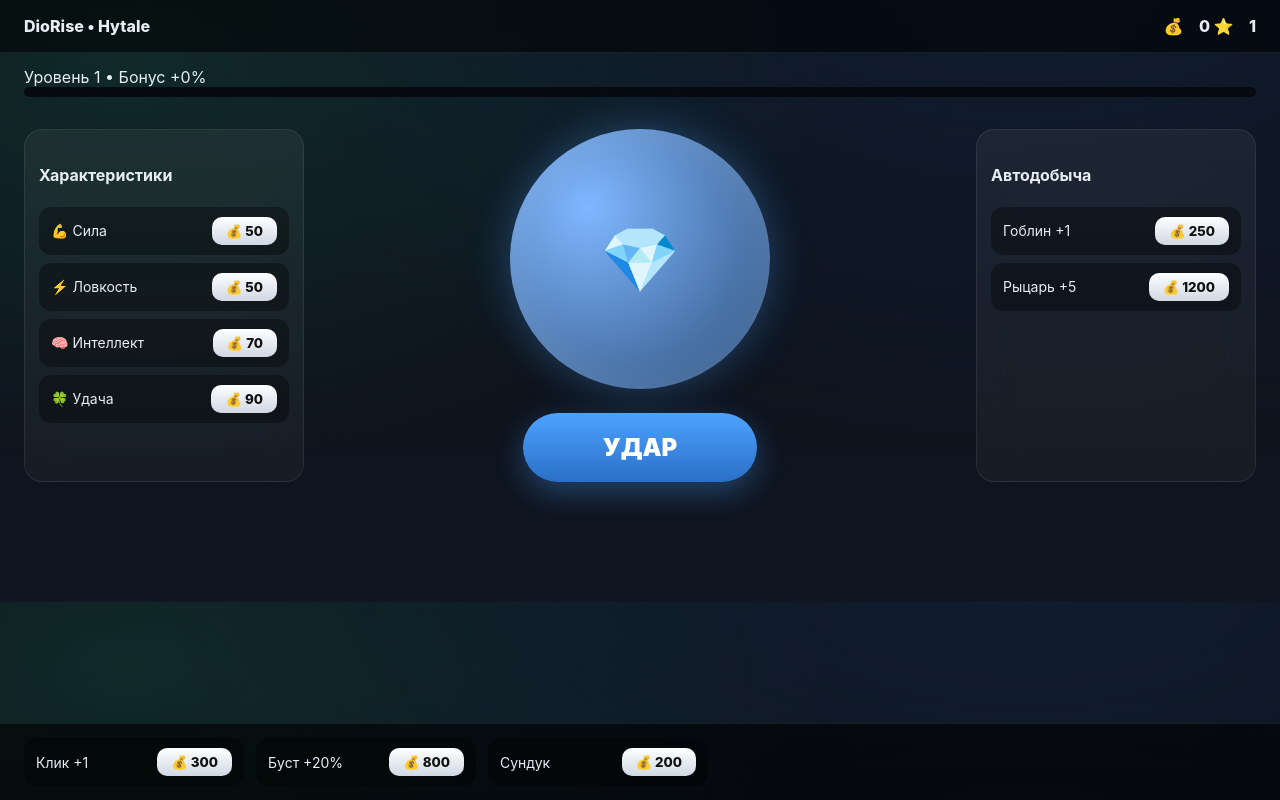
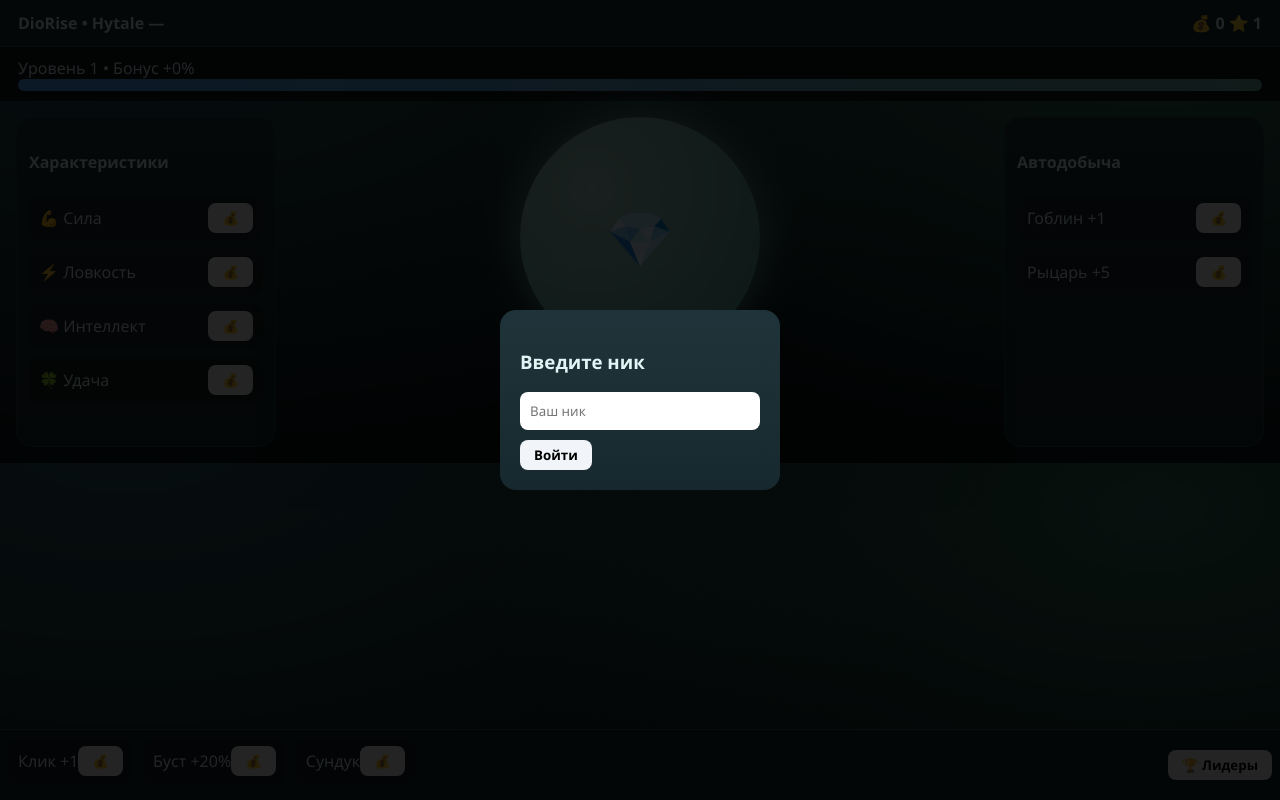
Before and after one commit to goshan4eg/clicker, a website: page public/index.html in a window 1280 px wide. Drawn offline with Linux system fonts and the light colour scheme.

Commit message:
Add files via upload

```diff
--- a/public/index.html
+++ b/public/index.html
@@ -4,186 +4,76 @@
 <meta charset="UTF-8">
 <title>DioRise • Hytale</title>
 <meta name="viewport" content="width=device-width, initial-scale=1.0">
-
 <style>
 :root{
-  --bg:#0b0f14;
-  --bg2:#0f1622;
-  --panel:rgba(255,255,255,.06);
-  --panel2:rgba(255,255,255,.04);
-  --border:rgba(255,255,255,.08);
-  --accent:#4da3ff;
-  --accent2:#6be6c1;
-  --gold:#f2c94c;
-  --text:#e6edf3;
-  --muted:#8b9bb4;
+  --bg:#0f1b1f; --bg2:#0b1418;
+  --panel:#1f343a; --panel2:#17292e;
+  --line:#2e555f; --accent:#4da3ff;
+  --gold:#e8c15a; --text:#e3f4f6;
+}
+*{box-sizing:border-box;font-family:Segoe UI,Arial}
+body{
+  margin:0;
+  background:
+    radial-gradient(900px 500px at 10% -10%,#2f5f67,transparent),
+    radial-gradient(700px 400px at 90% 10%,#2f6f5c,transparent),
+    linear-gradient(180deg,var(--bg),var(--bg2));
+  color:var(--text);
 }
 
-*{
-  box-sizing:border-box;
-  font-family:Inter,Segoe UI,Arial;
-}
-
-body{
-  margin:0;
-  color:var(--text);
-  background:
-    radial-gradient(900px 500px at 80% -10%,#1b3b6f55,transparent),
-    radial-gradient(700px 400px at 10% 10%,#1b6f5f44,transparent),
-    linear-gradient(180deg,var(--bg),var(--bg2));
-}
+/* LOGIN */
+#login{position:fixed;inset:0;background:rgba(0,0,0,.85);display:flex;align-items:center;justify-content:center;z-index:1000}
+#loginBox{background:linear-gradient(180deg,var(--panel),var(--panel2));padding:20px;border-radius:16px;width:280px}
+#loginBox input{width:100%;padding:10px;border-radius:8px;border:none;margin-bottom:10px}
 
 /* HEADER */
-.header{
-  display:flex;
-  justify-content:space-between;
-  align-items:center;
-  padding:16px 24px;
-  background:rgba(0,0,0,.55);
-  backdrop-filter:blur(16px);
-  border-bottom:1px solid var(--border);
-  font-weight:800;
-}
-.header span{
-  margin-left:12px;
-}
+.header{display:flex;justify-content:space-between;padding:12px 18px;background:#182d32;border-bottom:1px solid var(--line);font-weight:700}
 
-/* LEVEL BAR */
-.levelbar{
-  padding:14px 24px;
-}
-.bar{
-  height:10px;
-  background:#070b10;
-  border-radius:6px;
-  overflow:hidden;
-}
-.bar span{
-  display:block;
-  height:100%;
-  background:linear-gradient(90deg,var(--accent),var(--accent2));
-  width:0%;
-}
+/* LEVEL */
+.levelbar{padding:10px 18px;background:#0c191d}
+.bar{height:12px;background:#081417;border-radius:6px;overflow:hidden}
+.bar span{display:block;height:100%;background:linear-gradient(90deg,var(--accent),#6fb3aa)}
 
 /* LAYOUT */
-.app{
-  display:grid;
-  grid-template-columns:280px 1fr 280px;
-  gap:18px;
-  padding:18px 24px 120px;
-}
-
-/* PANELS */
-.panel{
-  background:linear-gradient(180deg,var(--panel),var(--panel2));
-  border-radius:18px;
-  padding:14px;
-  border:1px solid var(--border);
-  backdrop-filter:blur(18px);
-}
-
-/* ITEMS */
-.item{
-  display:flex;
-  justify-content:space-between;
-  align-items:center;
-  background:rgba(0,0,0,.35);
-  padding:10px 12px;
-  border-radius:12px;
-  margin-bottom:8px;
-  font-size:14px;
-}
+.app{display:grid;grid-template-columns:260px 1fr 260px;gap:16px;padding:16px}
+.panel{background:linear-gradient(180deg,var(--panel),var(--panel2));border-radius:16px;padding:12px;border:1px solid #203f45}
+.item{display:flex;justify-content:space-between;align-items:center;background:rgba(0,0,0,.25);padding:8px 10px;border-radius:10px;margin-bottom:8px}
 
 /* CENTER */
-.center{
-  display:flex;
-  flex-direction:column;
-  align-items:center;
-  justify-content:center;
-  gap:24px;
-}
+.center{display:flex;flex-direction:column;align-items:center;gap:16px}
+.core{width:240px;height:240px;border-radius:50%;background:radial-gradient(circle at 30% 30%,#a7d7cf,#4e9f95);box-shadow:0 0 40px rgba(143,209,199,.7);display:flex;align-items:center;justify-content:center;font-size:54px}
+.main-btn{background:linear-gradient(180deg,#4da3ff,#2f6fd4);color:#fff;padding:18px 60px;font-size:28px;border-radius:32px;border:none;font-weight:900;cursor:pointer}
 
-.core{
-  width:260px;
-  height:260px;
-  border-radius:50%;
-  background:
-    radial-gradient(circle at 30% 30%,#7fb7ff,#2b4e7a);
-  box-shadow:
-    0 0 40px #4da3ff55,
-    inset 0 0 40px #ffffff22;
-  display:flex;
-  align-items:center;
-  justify-content:center;
-  font-size:64px;
-}
-
-.main-btn{
-  background:linear-gradient(180deg,var(--accent),#2b6fc7);
-  color:#fff;
-  padding:20px 80px;
-  font-size:24px;
-  border-radius:40px;
-  border:none;
-  font-weight:900;
-  cursor:pointer;
-  box-shadow:0 10px 30px #4da3ff55;
-  transition:.15s;
-}
-.main-btn:hover{transform:translateY(-2px)}
-
-/* BUTTONS */
-button{
-  background:linear-gradient(180deg,#ffffff,#cfd8e3);
-  border:none;
-  border-radius:10px;
-  font-weight:800;
-  padding:6px 14px;
-  cursor:pointer;
-  color:#111;
-}
+/* BUTTON */
+button{background:#f1f5f9;border:none;border-radius:8px;font-weight:800;padding:6px 14px;cursor:pointer}
 
 /* BOTTOM */
-.bottom{
-  position:fixed;
-  left:0;
-  right:0;
-  bottom:0;
-  background:rgba(0,0,0,.6);
-  backdrop-filter:blur(18px);
-  border-top:1px solid var(--border);
-  padding:14px 24px;
-  display:flex;
-  gap:12px;
-}
-.bottom .item{
-  min-width:220px;
-  margin:0;
-}
+.bottom{position:fixed;left:0;right:0;bottom:0;background:#13262b;border-top:1px solid var(--line);padding:8px;display:flex;justify-content:space-between;align-items:center}
+.bottom-left{display:flex;gap:10px}
+
+/* LEADERS */
+#leaders{position:fixed;right:10px;bottom:60px;width:260px;background:linear-gradient(180deg,var(--panel),var(--panel2));border-radius:14px;border:1px solid #203f45;padding:10px;display:none}
+#leaders.active{display:block}
 
 /* FLOAT */
-.float{
-  position:absolute;
-  color:var(--gold);
-  font-weight:900;
-  pointer-events:none;
-  animation:float 1s forwards;
-}
-@keyframes float{
-  from{opacity:1}
-  to{transform:translateY(-60px);opacity:0}
-}
+.float{position:absolute;color:var(--gold);font-weight:900;pointer-events:none;animation:float 1s forwards}
+@keyframes float{to{transform:translateY(-50px);opacity:0}}
 </style>
 </head>
 
 <body>
 
+<div id="login">
+  <div id="loginBox">
+    <h3>Введите ник</h3>
+    <input id="nickInput" placeholder="Ваш ник">
+    <button onclick="startGame()">Войти</button>
+  </div>
+</div>
+
 <div class="header">
-  <div>DioRise • Hytale</div>
-  <div>
-    💰 <span id="gold">0</span>
-    ⭐ <span id="level">1</span>
-  </div>
+  <div>DioRise • Hytale — <span id="nickLabel"></span></div>
+  <div>💰 <span id="gold">0</span> ⭐ <span id="level">1</span></div>
 </div>
 
 <div class="levelbar">
@@ -202,8 +92,8 @@ button{
 </div>
 
 <div class="center">
-<div class="core">💎</div>
-<button class="main-btn" onclick="clickCore(event)">УДАР</button>
+  <div class="core">💎</div>
+  <button class="main-btn" id="hitBtn">УДАР</button>
 </div>
 
 <div class="panel">
@@ -215,155 +105,137 @@ button{
 </div>
 
 <div class="bottom">
-  <div class="item">Клик +1 <button onclick="buyClick()">💰 <span id="c_click"></span></button></div>
-  <div class="item">Буст +20% <button onclick="buyBoost()">💰 <span id="c_boost"></span></button></div>
-  <div class="item">Сундук <button onclick="openChest()">💰 <span id="c_chest"></span></button></div>
+  <div class="bottom-left">
+    <div class="item">Клик +1 <button onclick="buyClick()">💰 <span id="c_click"></span></button></div>
+    <div class="item">Буст +20% <button onclick="buyBoost()">💰 <span id="c_boost"></span></button></div>
+    <div class="item">Сундук <button onclick="openChest()">💰 <span id="c_chest"></span></button></div>
+  </div>
+  <button onclick="toggleLeaders()">🏆 Лидеры</button>
+</div>
+
+<div id="leaders">
+  <h4>🏆 Лидеры</h4>
+  <div id="leadersList"></div>
 </div>
 
 <script>
-/* ===== ВЕСЬ ТВОЙ ИСХОДНЫЙ JS БЕЗ ИЗМЕНЕНИЙ ===== */
-let gold=0;
-let level=1;
-let xp=0;
-let xpNeed=100;
-
-let stats={str:1,agi:1,int:1,luck:1};
-
-let prices={
-  str:50,agi:50,int:70,luck:90,
-  auto1:250,auto5:1200,
-  click:300,boost:800,chest:200
+/* ========= DEFAULT STATE ========= */
+const DEFAULT_STATE = {
+  gold:0, level:1, xp:0, xpNeed:100, perSec:0,
+  stats:{str:1,agi:1,int:1,luck:1},
+  prices:{str:70,agi:70,int:70,luck:90,auto1:250,auto5:1200,click:300,boost:800,chest:200}
 };
 
-let perSec=0;
+let nick=null;
+let state=JSON.parse(JSON.stringify(DEFAULT_STATE));
+const LEADERS_KEY="diorise_leaders";
 
-const bonus=()=>1+(level-1)*0.03;
-
-function save(){
-  localStorage.setItem("diorise_full_restore",JSON.stringify({
-    gold,level,xp,xpNeed,stats,prices,perSec
-  }));
+/* ========= LOGIN ========= */
+function startGame(){
+  const n=nickInput.value.trim();
+  if(!n) return;
+  nick=n;
+  nickLabel.textContent=nick;
+  login.style.display="none";
+  safeLoad();
+  render();
 }
 
-function load(){
-  let d=JSON.parse(localStorage.getItem("diorise_full_restore"));
-  if(!d)return;
-  gold=d.gold||0;
-  level=d.level||1;
-  xp=d.xp||0;
-  xpNeed=d.xpNeed||100;
-  stats=d.stats||stats;
-  prices=d.prices||prices;
-  perSec=d.perSec||0;
+/* ========= SAVE / LOAD ========= */
+const saveKey=()=>`diorise_${nick}`;
+function safeLoad(){
+  const raw=localStorage.getItem(saveKey());
+  if(!raw) return;
+  try{
+    const d=JSON.parse(raw);
+    state={...DEFAULT_STATE,...d,
+      stats:{...DEFAULT_STATE.stats,...d.stats},
+      prices:{...DEFAULT_STATE.prices,...d.prices}
+    };
+  }catch{}
+}
+function save(){
+  localStorage.setItem(saveKey(),JSON.stringify(state));
+  const lb=JSON.parse(localStorage.getItem(LEADERS_KEY)||"{}");
+  lb[nick]={gold:state.gold,level:state.level};
+  localStorage.setItem(LEADERS_KEY,JSON.stringify(lb));
 }
 
-function update(){
-  gold=Math.max(0,Math.floor(gold));
-  goldEl.textContent=gold;
-  levelEl.textContent=level;
-  lvlText.textContent=level;
+/* ========= RENDER ========= */
+const bonus=()=>1+(state.level-1)*0.03;
+function render(){
+  gold.textContent=Math.floor(state.gold);
+  level.textContent=state.level;
+  lvlText.textContent=state.level;
   lvlBonus.textContent="+"+Math.round((bonus()-1)*100)+"%";
-  xpBar.style.width=Math.min(100,(xp/xpNeed*100))+"%";
+  xpBar.style.width=Math.min(100,(state.xp/state.xpNeed*100))+"%";
 
-  c_str.textContent=Math.floor(prices.str);
-  c_agi.textContent=Math.floor(prices.agi);
-  c_int.textContent=Math.floor(prices.int);
-  c_luck.textContent=Math.floor(prices.luck);
-  c_a1.textContent=Math.floor(prices.auto1);
-  c_a5.textContent=Math.floor(prices.auto5);
-  c_click.textContent=Math.floor(prices.click);
-  c_boost.textContent=Math.floor(prices.boost);
-  c_chest.textContent=Math.floor(prices.chest);
+  c_str.textContent=Math.floor(state.prices.str);
+  c_agi.textContent=Math.floor(state.prices.agi);
+  c_int.textContent=Math.floor(state.prices.int);
+  c_luck.textContent=Math.floor(state.prices.luck);
+  c_a1.textContent=Math.floor(state.prices.auto1);
+  c_a5.textContent=Math.floor(state.prices.auto5);
+  c_click.textContent=Math.floor(state.prices.click);
+  c_boost.textContent=Math.floor(state.prices.boost);
+  c_chest.textContent=Math.floor(state.prices.chest);
 
   save();
 }
 
+/* ========= GAMEPLAY ========= */
 function gainXP(v){
-  xp+=v;
-  if(xp>=xpNeed){
-    xp-=xpNeed;
-    level++;
-    xpNeed=Math.floor(xpNeed*1.5);
+  state.xp+=v;
+  while(state.xp>=state.xpNeed){
+    state.xp-=state.xpNeed;
+    state.level++;
+    state.xpNeed=Math.floor(state.xpNeed*1.5);
   }
 }
+hitBtn.onclick=(e)=>{
+  const gain=(state.stats.str*2)*(1+state.stats.luck*0.02)*bonus();
+  state.gold+=gain;
+  gainXP(5+state.stats.int);
+  spawn(e.clientX,e.clientY,"+"+Math.floor(gain));
+  render();
+};
 
-function clickCore(e){
-  let gain=(stats.str*2)*(1+stats.luck*0.02)*bonus();
-  gold+=gain;
-  gainXP(5+stats.int);
-  spawn(e.clientX,e.clientY,"+"+Math.floor(gain));
-  update();
+function upStat(s){if(state.gold<state.prices[s])return;state.gold-=state.prices[s];state.stats[s]++;state.prices[s]*=1.4;render();}
+function buyAuto(v){const k=v===1?"auto1":"auto5";if(state.gold<state.prices[k])return;state.gold-=state.prices[k];state.perSec+=v*(1+state.stats.agi*0.05);state.prices[k]*=1.9;render();}
+function buyClick(){if(state.gold<state.prices.click)return;state.gold-=state.prices.click;state.stats.str++;state.prices.click*=1.6;render();}
+function buyBoost(){if(state.gold<state.prices.boost)return;state.gold-=state.prices.boost;state.stats.int++;state.prices.boost*=1.7;render();}
+function openChest(){if(state.gold<state.prices.chest)return;state.gold-=state.prices.chest;const r=100+Math.random()*250;state.gold+=r;gainXP(30);state.prices.chest*=1.6;render();}
+
+/* ========= LEADERS ========= */
+function toggleLeaders(){leaders.classList.toggle("active");renderLeaders();}
+function renderLeaders(){
+  const lb=JSON.parse(localStorage.getItem(LEADERS_KEY)||"{}");
+  leadersList.innerHTML=Object.entries(lb)
+    .sort((a,b)=>b[1].gold-a[1].gold)
+    .slice(0,10)
+    .map((e,i)=>`${i+1}. ${e[0]} — 💰 ${Math.floor(e[1].gold)} | ⭐ ${e[1].level}`)
+    .join("<br>")||"Пусто";
 }
 
-function upStat(s){
-  if(gold<prices[s])return;
-  gold-=prices[s];
-  stats[s]++;
-  prices[s]*=1.4;
-  update();
-}
+/* ========= PASSIVE ========= */
+setInterval(()=>{
+  if(!nick) return;
+  if(state.perSec>0){
+    state.gold+=state.perSec*bonus();
+    gainXP(2);
+    render();
+  }
+},1000);
 
-function buyAuto(v){
-  let key=v===1?"auto1":"auto5";
-  if(gold<prices[key])return;
-  gold-=prices[key];
-  perSec+=v*(1+stats.agi*0.05);
-  prices[key]*=1.9;
-  update();
-}
-
-function buyClick(){
-  if(gold<prices.click)return;
-  gold-=prices.click;
-  stats.str++;
-  prices.click*=1.6;
-  update();
-}
-
-function buyBoost(){
-  if(gold<prices.boost)return;
-  gold-=prices.boost;
-  stats.int++;
-  prices.boost*=1.7;
-  update();
-}
-
-function openChest(){
-  if(gold<prices.chest)return;
-  gold-=prices.chest;
-  gold+=100+Math.random()*250;
-  gainXP(30);
-  prices.chest*=1.6;
-  update();
-}
-
+/* ========= FLOAT ========= */
 function spawn(x,y,t){
-  let f=document.createElement('div');
-  f.className='float';
-  f.style.left=x+'px';
-  f.style.top=y+'px';
+  const f=document.createElement("div");
+  f.className="float";
+  f.style.left=x+"px"; f.style.top=y+"px";
   f.textContent=t;
   document.body.appendChild(f);
   setTimeout(()=>f.remove(),1000);
 }
-
-setInterval(()=>{
-  if(perSec>0){
-    gold+=perSec*bonus();
-    gainXP(2);
-    update();
-  }
-},1000);
-
-const goldEl=document.getElementById('gold');
-const levelEl=document.getElementById('level');
-const lvlText=document.getElementById('lvlText');
-const lvlBonus=document.getElementById('lvlBonus');
-const xpBar=document.getElementById('xpBar');
-
-load();
-update();
 </script>
-
 </body>
 </html>
```
